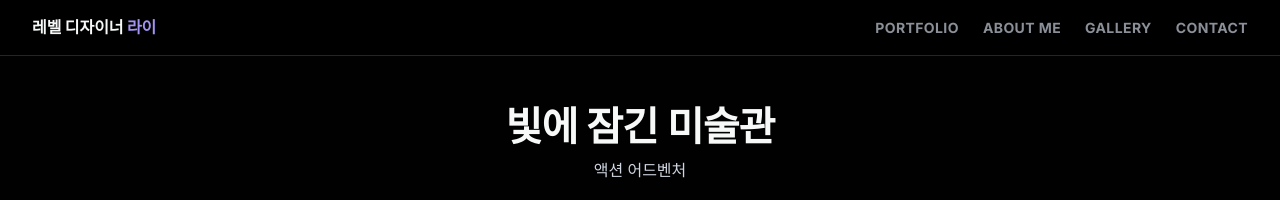
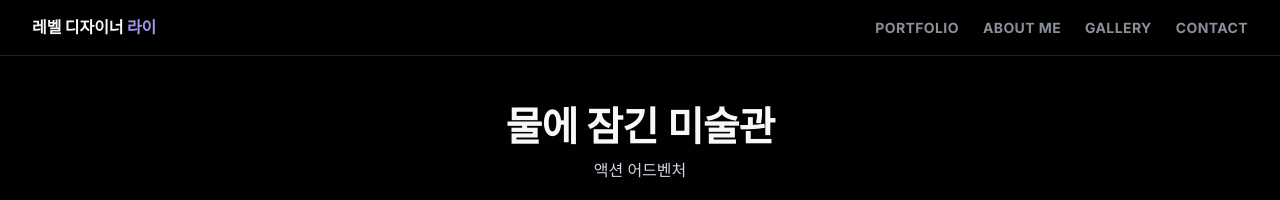
Before and after one commit to LAii980514/Portfolio, a React (Vite) app: page /project/1 in a window 1280 px wide. Shown: the top 200 px of the page. Built offline with nearby package versions, Linux system fonts and the light colour scheme; a web font is replaced by a local one.

Commit message:
Rename project title from '빛에 잠긴 미술관' to '물에 잠긴 미술관'

```diff
--- a/src/data/projects.js
+++ b/src/data/projects.js
@@ -1,7 +1,7 @@
 export const mainProjects = [
   {
     id: 1,
-    title: "빛에 잠긴 미술관",
+    title: "물에 잠긴 미술관",
     date: "2026. 06",
     genre: "액션 어드벤처",
     engine: "언리얼 엔진 5.7",
```
